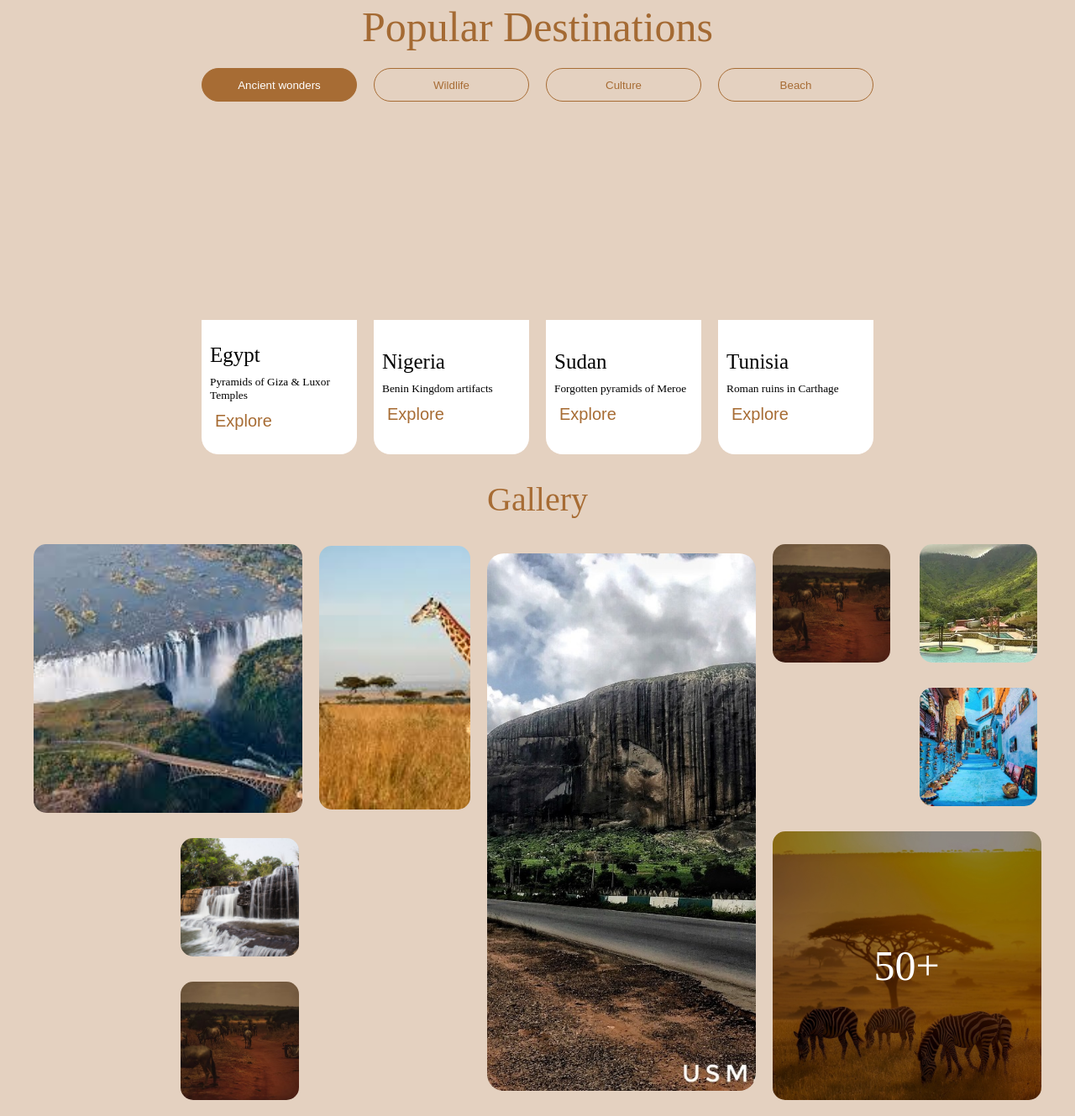
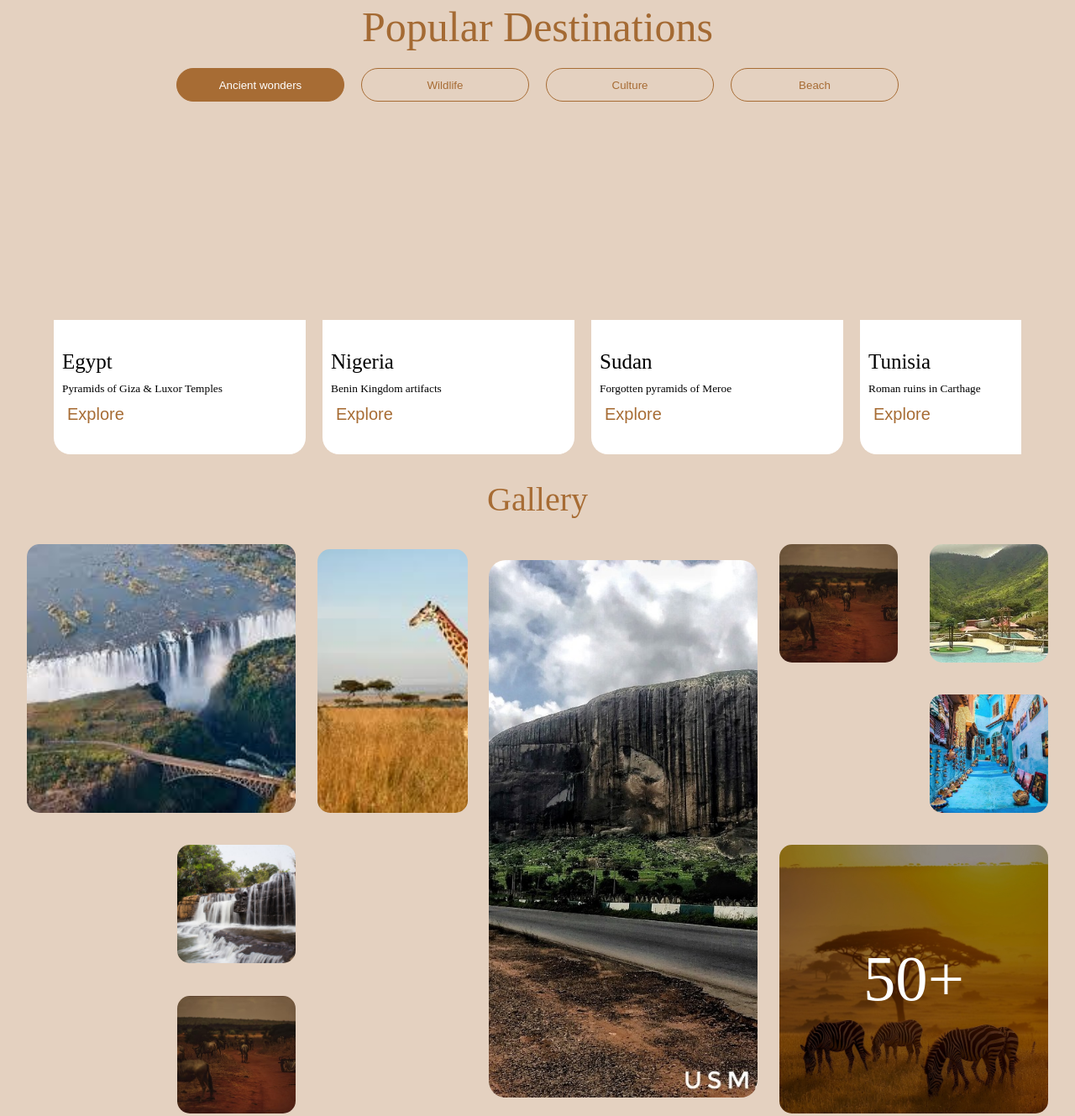
Before and after one commit to israel870/Hackaton1, a plain HTML site: page index.html in a window 1280 px wide. Shown: the part 2027-3356 px from the top of the page at 84% size. Drawn offline with Linux system fonts and the light colour scheme.

Commit message:
Fourth commit

```diff
--- a/index.html
+++ b/index.html
@@ -156,6 +156,10 @@
 
     </section>
 
+    <section class="testimonial-sect">
+
+    </section>
+
 </body>
 
 </html>
--- a/style.css
+++ b/style.css
@@ -210,9 +210,16 @@ nav {
     display: flex;
     gap: 20px;
     margin-top: 20px;
-    width: 800px;
+    width: 90vw;
 justify-self: center;
+justify-content: center;
     /* height: auto; */
+    overflow-x: scroll;
+      scrollbar-width: none; /* For Firefox */
+    -ms-overflow-style: none;  /* For Internet Explorer and Edge */
+}
+.buttons-cont::-webkit-scrollbar {
+    display: none; /* For Chrome, Safari, and Opera */
 }
 
 .buttons {
@@ -226,6 +233,7 @@ justify-self: center;
     color: #A76C34;
     cursor: pointer;
     background-color: #E4D1C0;
+    flex-shrink: 0;
 }
 
 .ancient {
@@ -238,39 +246,49 @@ justify-self: center;
     display: flex;
     gap: 20px;
     margin-top: 20px;
-    width: 800px;
+    width: 90vw;
     height: auto;
     justify-self: center;
     padding: 0;
-    overflow-x:auto;
+    overflow-x:scroll;
+      scrollbar-width: none; /* For Firefox */
+    -ms-overflow-style: none;  /* For Internet Explorer and Edge */
     overflow-y: hidden;
+
+}
+.Nations-card::-webkit-scrollbar {
+    display: none; /* For Chrome, Safari, and Opera */
 }
 
 .egypt {
     height: 400px;
-    width: 500px;
+    width: 300px;
     /* border-radius: 20px; */
+    flex-shrink: 0;
 }
 .egypt-image{
      background-image: url(/IMAGES/Egypt.jpg);
 }
 .nigeria{
       height: 400px;
-    width: 500px;
+    width: 300px;
+flex-shrink: 0;
 }
 .nigeria-image{
     background-image: url(/IMAGES/Nigeria.jpg);
 }
 .sudan{
       height: 400px;
-    width: 500px;
+    width: 300px;
+    flex-shrink: 0;
 }
 .sudan-image{
     background: url(/IMAGES/Egypt.jpg);
 }
 .tunisia{
       height: 400px;
-    width: 500px;
+    width: 300px;
+    flex-shrink: 0;
 }
 .tunisia-image{
    background-image: url(/IMAGES/Tunisia.jpg);
@@ -278,7 +296,7 @@ justify-self: center;
 
 .nation-image {
 
-    width: auto;
+    /* width: auto; */
     height: 60%;
     background-size: cover;
     background-position: center;
@@ -321,8 +339,8 @@ justify-self: center;
 display: flex;
 align-items: center;
 justify-content: left;
-gap: 20px;
-/* padding: 30px; */
+gap: 2vw;
+
 box-sizing: border-box;
 
  /* margin-left: -100px; */
@@ -332,7 +350,7 @@ box-sizing: border-box;
     display: grid;
     grid-template-columns:11w 11vw;
     grid-template-rows:repeat(4, auto);
-    gap:30px;
+    gap:3vw;
     box-sizing: border-box;
     /* margin-left: -90px; */
 }
@@ -382,7 +400,7 @@ background-image: url(/IMAGES/Egypt.jpg);
     /* height: 80vh; */
     width: auto;
     box-sizing: border-box;
-    gap: 30px;
+    gap: 3vw;
 }
 .gallery-cont2 div:first-child{
 background-image: url(/IMAGES/giraf.jpg);
@@ -413,7 +431,7 @@ border-radius: 15px;
     display: grid;
     grid-template-columns:11w 11vw;
     grid-template-rows:repeat(4, auto);
-    gap:30px;
+    gap:3vw;
     box-sizing: border-box;
     /* margin-left: -90px; */
 }
@@ -465,7 +483,7 @@ background-image: url(/IMAGES/swimmingPool.jpg);
     display: flex;
     justify-content: center;
     align-items: center;
-    font-size: 50px;
+    font-size: 6vw;
 }
 
 
@@ -545,6 +563,9 @@ background-image: url(/IMAGES/swimmingPool.jpg);
     .Nations-card{
         overflow-x: auto;
     }
+    .gallery-sect{
+        padding: 0;
+    }
 }
 @media (min-width:481px) and (max-width:1240px) {
     .sect2-left img{
```
Also changed, not shown: experiment.css (+20 -1 lines), experiment.html (+10 -0 lines).
